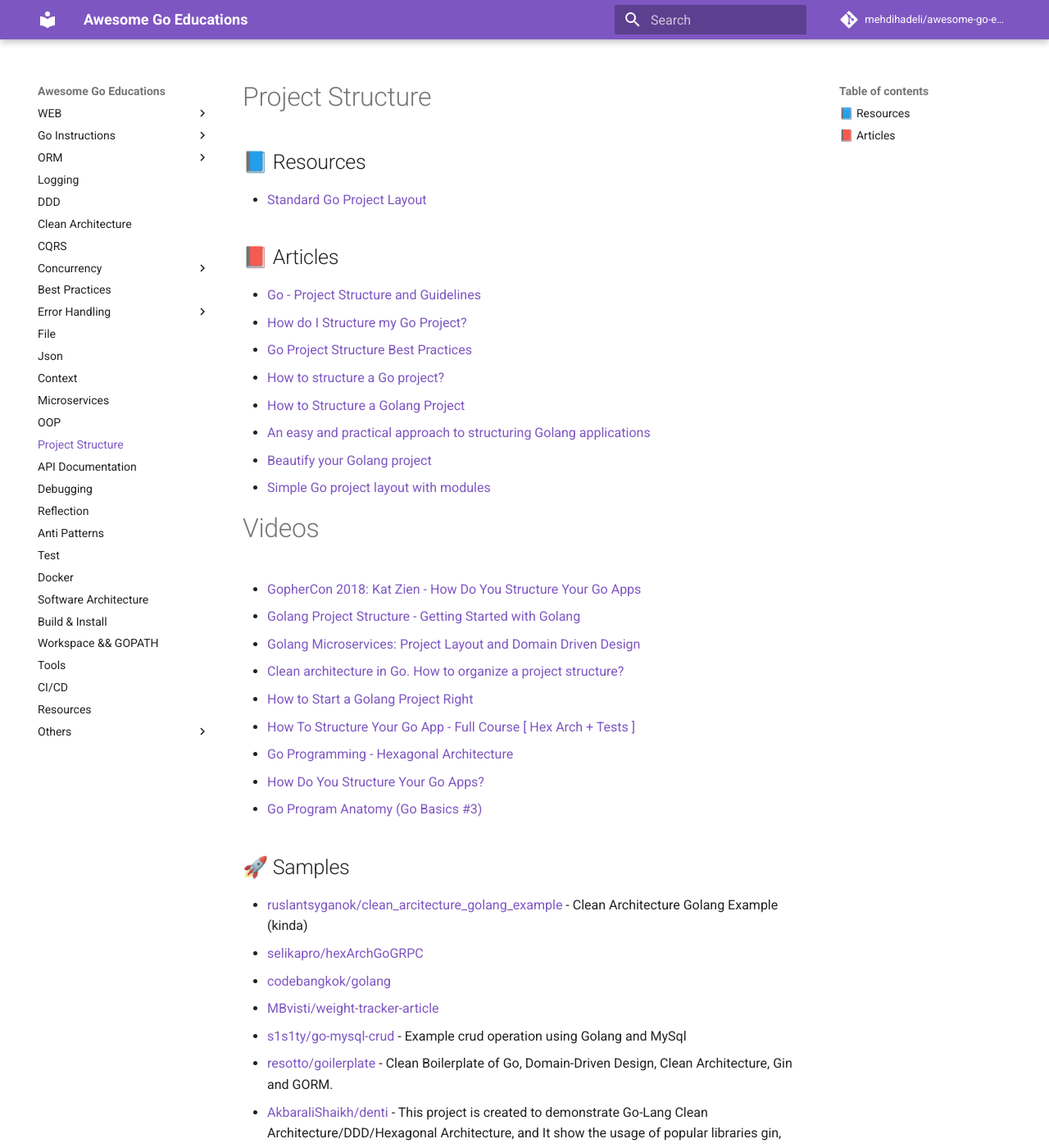
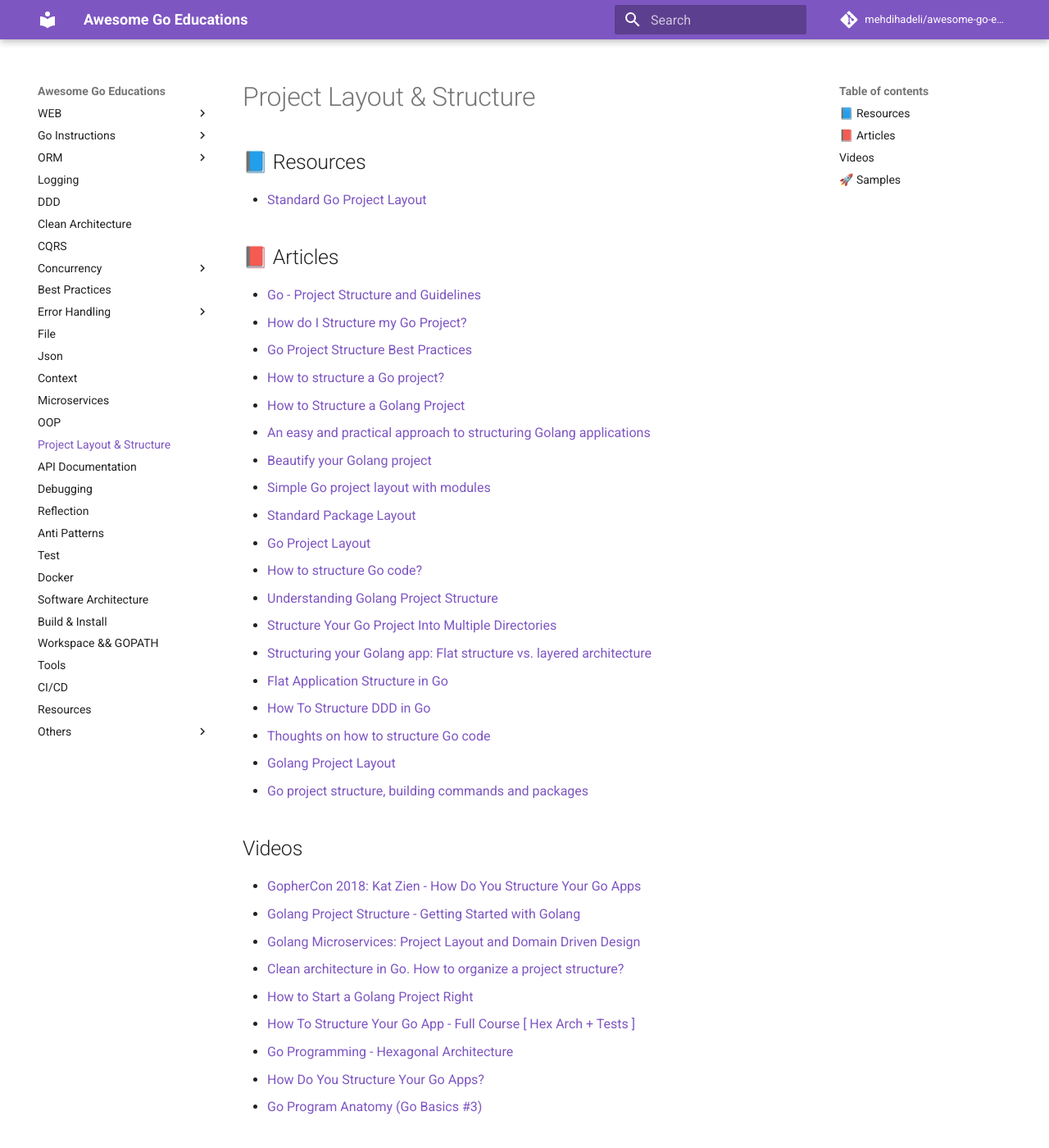
Before and after one commit to luisjose1996/Awesome-Go-Education, an MkDocs documentation site: the page built from docs/project-layout-structure.md, in a window 1280 px wide and 1400 px high. Shown: the whole window at 82% size. Built offline with MkDocs 1.6.1 and Material for MkDocs 9.7.7, drawn with Linux system fonts in a browser that asks for light colours; comment, search, counter and statistics services are not loaded.

Commit message:
add some new links

```diff
--- a/docs/project-structure.md
+++ b/docs/project-layout-structure.md
@@ -1,4 +1,4 @@
-# Project Structure
+# Project Layout & Structure
 
 ## 📘 Resources
 - [Standard Go Project Layout](https://github.com/golang-standards/project-layout)
@@ -12,7 +12,18 @@
 - [An easy and practical approach to structuring Golang applications](https://levelup.gitconnected.com/a-practical-approach-to-structuring-go-applications-7f77d7f9c189)
 - [Beautify your Golang project](https://itnext.io/beautify-your-golang-project-f795b4b453aa)
 - [Simple Go project layout with modules](https://eli.thegreenplace.net/2019/simple-go-project-layout-with-modules/)
-# Videos
+- [Standard Package Layout](https://www.gobeyond.dev/standard-package-layout/)
+- [Go Project Layout](https://medium.com/golang-learn/go-project-layout-e5213cdcfaa2)
+- [How to structure Go code?](https://developer20.com/how-to-structure-go-code/)
+- [Understanding Golang Project Structure](https://teemukanstren.com/2020/10/27/understanding-golang-project-structure/)
+- [Structure Your Go Project Into Multiple Directories](https://www.jodylecompte.com/posts/go-structure-your-go-project/)
+- [Structuring your Golang app: Flat structure vs. layered architecture](https://blog.logrocket.com/flat-structure-vs-layered-architecture-structuring-your-go-app/)
+- [Flat Application Structure in Go](https://www.calhoun.io/flat-application-structure/)
+- [How To Structure DDD in Go](https://programmingpercy.tech/blog/how-to-structure-ddd-in-go/)
+- [Thoughts on how to structure Go code](https://changelog.com/posts/on-go-application-structure)
+- [Golang Project Layout](https://manfred.life/golang-project-layout)
+- [Go project structure, building commands and packages](https://technobeans.com/2018/12/21/go-project-structure-building-commands-and-packages/)
+## Videos
 - [GopherCon 2018: Kat Zien - How Do You Structure Your Go Apps](https://www.youtube.com/watch?v=oL6JBUk6tj0)
 - [Golang Project Structure - Getting Started with Golang](https://www.youtube.com/watch?v=a6-OHTNtsG4)
 - [Golang Microservices: Project Layout and Domain Driven Design](https://www.youtube.com/watch?v=LUvid5TJ81Y)
--- a/mkdocs.yml
+++ b/mkdocs.yml
@@ -128,7 +128,7 @@ nav:
   - Context: context.md
   - Microservices : microservices.md
   - OOP : oop.md
-  - Project Structure : project-structure.md
+  - Project Layout & Structure : project-layout-structure.md
   - API Documentation: api-documentation.md
   - Debugging: debugging.md
   - Reflection: reflection.md
```
Also changed, not shown: docs/go-instructions/struct/method.md (+1 -0 lines).
